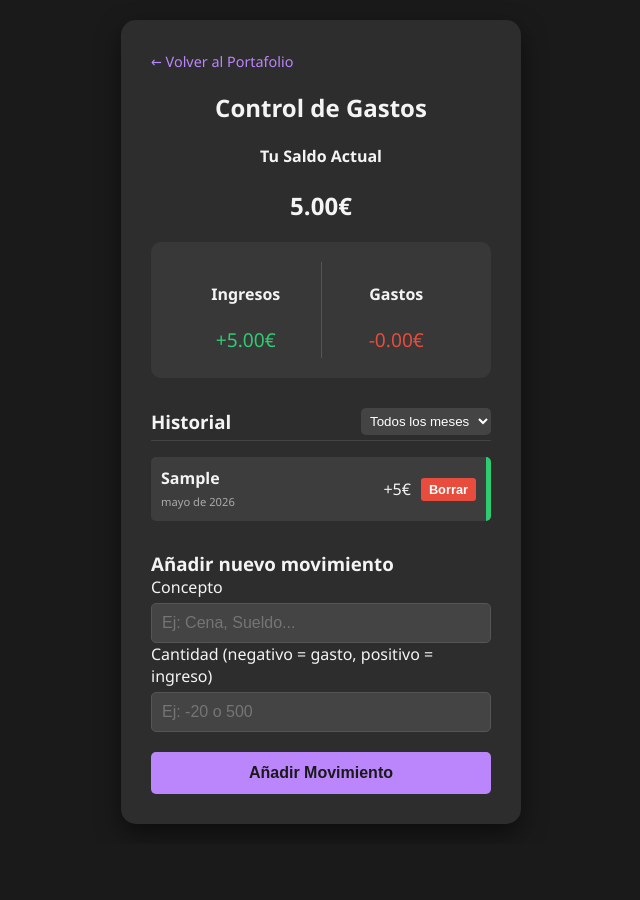
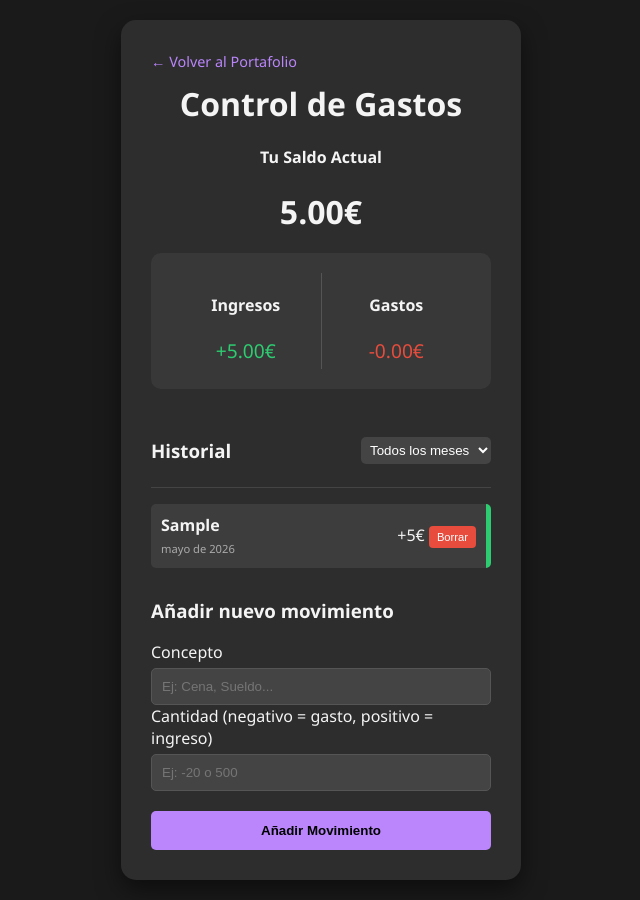
Before and after one commit to vilcheslinense4/gestor-gastos-personales, a plain HTML site: page index.html in a window 1280 px wide. Both pictures are taken after typing "Sample", "5" into the empty fields and a click on the button "Añadir Movimiento". Shown: the whole page, without its empty margins (319-959 px from the left). Before the commit the page ends 844 px from the top, so only its background shows below. Drawn offline with Linux system fonts and the light colour scheme.

Commit message:
Update style.css

```diff
--- a/style.css
+++ b/style.css
@@ -12,11 +12,10 @@
 body {
   background-color: var(--bg-color);
   color: var(--text-color);
-  font-family: 'Segoe UI', Tahoma, Geneva, Verdana, sans-serif;
+  font-family: 'Segoe UI', sans-serif;
   display: flex;
-  flex-direction: column;
+  justify-content: center;
   align-items: center;
-  justify-content: center;
   min-height: 100vh;
   margin: 0;
   padding: 20px;
@@ -26,30 +25,24 @@ body {
   background-color: var(--container-bg);
   padding: 30px;
   border-radius: 15px;
-  box-shadow: 0 10px 25px rgba(0, 0, 0, 0.5);
   width: 100%;
   max-width: 400px;
+  box-shadow: 0 10px 25px rgba(0,0,0,0.5);
 }
 
 .btn-volver {
-  display: inline-block;
   color: var(--primary-color);
   text-decoration: none;
   font-size: 0.9rem;
-  margin-bottom: 20px;
-  transition: opacity 0.3s;
 }
 
-.btn-volver:hover { opacity: 0.7; }
-
-h1 { margin: 0; font-size: 1.5rem; text-align: center; }
+h1 { text-align: center; margin: 10px 0; }
 
 .balance-container { text-align: center; margin: 20px 0; }
 
 .inc-exp-container {
   background-color: #383838;
   display: flex;
-  justify-content: space-between;
   padding: 20px;
   border-radius: 10px;
   margin: 20px 0;
@@ -66,12 +59,10 @@ h1 { margin: 0; font-size: 1.5rem; text-align: center; }
   display: flex;
   justify-content: space-between;
   align-items: center;
+  margin-top: 30px;
   border-bottom: 1px solid #444;
-  margin: 30px 0 10px;
   padding-bottom: 5px;
 }
-
-h3 { margin: 0; }
 
 #month-filter {
   background: #444;
@@ -79,10 +70,9 @@ h3 { margin: 0; }
   border: none;
   padding: 5px;
   border-radius: 5px;
-  cursor: pointer;
 }
 
-.list { list-style-type: none; padding: 0; margin-bottom: 30px; }
+.list { list-style: none; padding: 0; margin-bottom: 30px; }
 
 .list li {
   background-color: #3d3d3d;
@@ -98,50 +88,39 @@ h3 { margin: 0; }
 .list li.plus { border-right-color: var(--plus-color); }
 .list li.minus { border-right-color: var(--minus-color); }
 
-.list-info {
+.right-side {
   display: flex;
   align-items: center;
   gap: 10px;
 }
 
 .delete-btn {
+  background-color: var(--minus-color);
+  color: white;
+  border: none;
+  padding: 5px 8px;
+  border-radius: 4px;
   cursor: pointer;
-  background-color: var(--minus-color);
-  border: 0;
-  color: #fff;
-  padding: 4px 8px;
-  border-radius: 3px;
-  font-weight: bold;
-  font-size: 0.8rem;
-  transition: background 0.2s;
-}
-
-.delete-btn:hover {
-  background-color: #c0392b;
+  font-size: 0.7rem;
 }
 
 input {
+  width: 100%;
+  padding: 10px;
+  margin-top: 5px;
+  background: #444;
   border: 1px solid #555;
-  background-color: #444;
-  color: #fff;
+  color: white;
   border-radius: 5px;
-  display: block;
-  font-size: 16px;
-  padding: 10px;
-  width: 100%;
-  margin-top: 5px;
 }
 
 .btn {
+  width: 100%;
+  padding: 12px;
+  background: var(--primary-color);
+  border: none;
+  border-radius: 5px;
+  margin-top: 20px;
+  font-weight: bold;
   cursor: pointer;
-  background-color: var(--primary-color);
-  color: #1a1a1a;
-  border: 0;
-  display: block;
-  font-size: 16px;
-  margin-top: 20px;
-  padding: 12px;
-  width: 100%;
-  border-radius: 5px;
-  font-weight: bold;
 }
```
